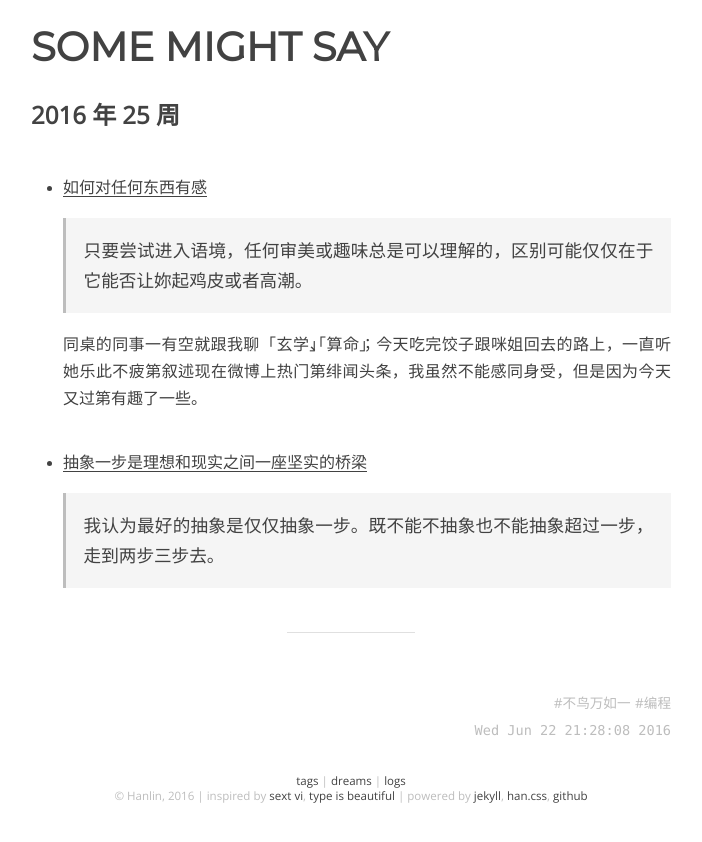
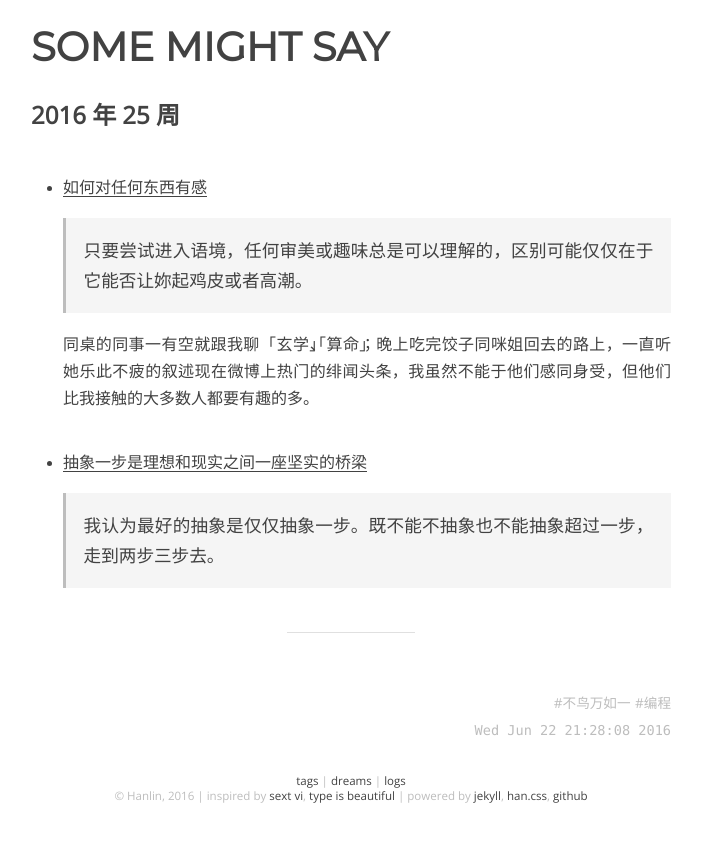
Before and after one commit to onion7878/word, a Jekyll site: the page built from _posts/logs/2016-04-11-25.md, in a window 1280 px wide. Shown: the top 842 px of the page, without its empty margins (289-991 px from the left). Built offline with Jekyll 4.4.1, drawn with Linux system fonts in a browser that asks for light colours.

Commit message:
fix typo

```diff
--- a/_posts/logs/2016-04-11-25.md
+++ b/_posts/logs/2016-04-11-25.md
@@ -12,7 +12,7 @@ tags: [不鸟万如一, 编程]
 
 	> 只要尝试进入语境，任何审美或趣味总是可以理解的，区别可能仅仅在于它能否让妳起鸡皮或者高潮。
 
-	同桌的同事一有空就跟我聊「玄学」、「算命」；今天吃完饺子跟咪姐回去的路上，一直听她乐此不疲第叙述现在微博上热门第绯闻头条，我虽然不能感同身受，但是因为今天又过第有趣了一些。
+	同桌的同事一有空就跟我聊「玄学」、「算命」；晚上吃完饺子同咪姐回去的路上，一直听她乐此不疲的叙述现在微博上热门的绯闻头条，我虽然不能于他们感同身受，但他们比我接触的大多数人都要有趣的多。
 
 - [抽象一步是理想和现实之间一座坚实的桥梁](http://mp.weixin.qq.com/s?__biz=MjM5NzI0Mjg0MA%3D%3D&idx=1&mid=2652370953&scene=0&sn=68ca35e621bafc56cf425371b9760a0f)
 
```
